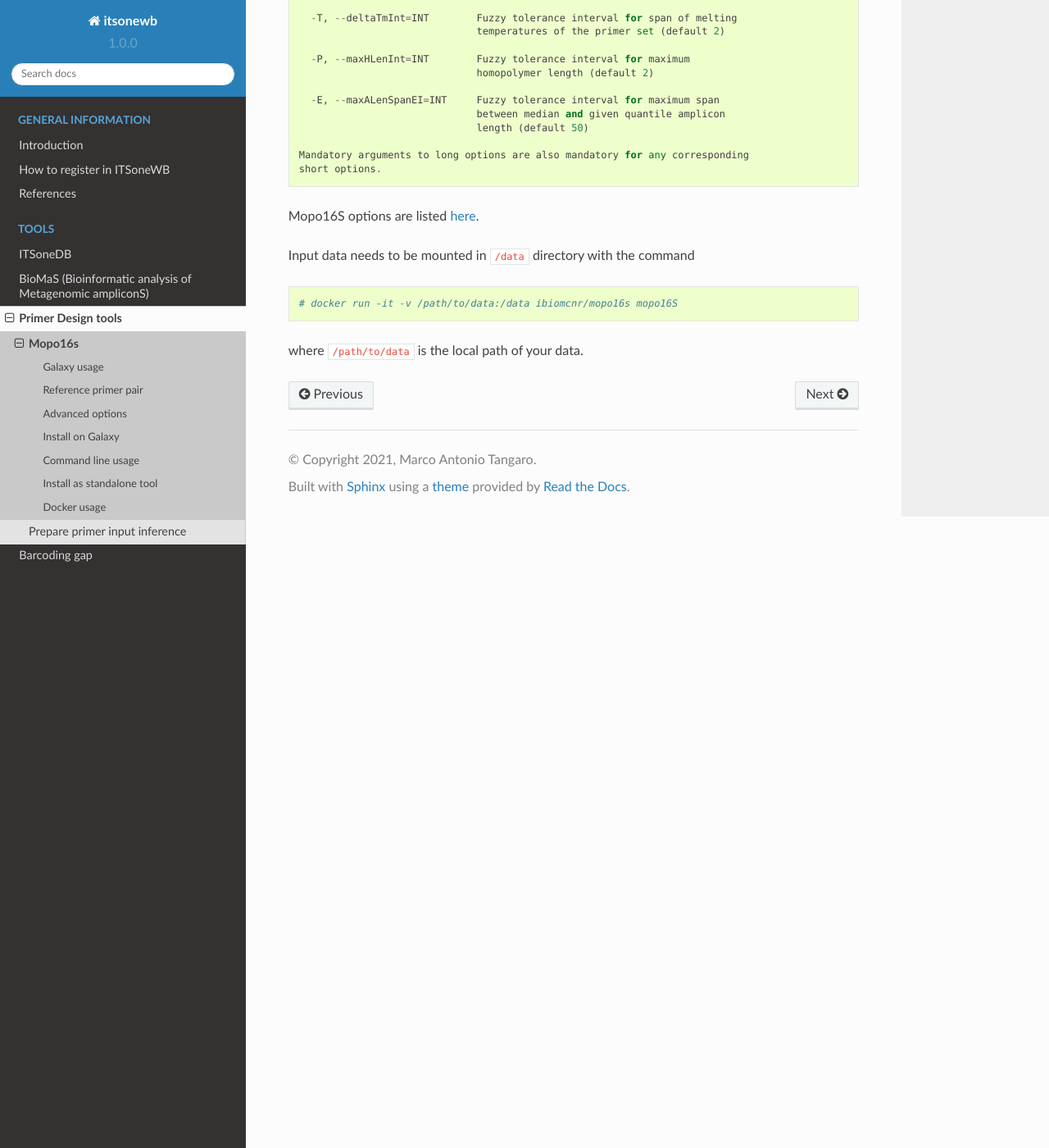
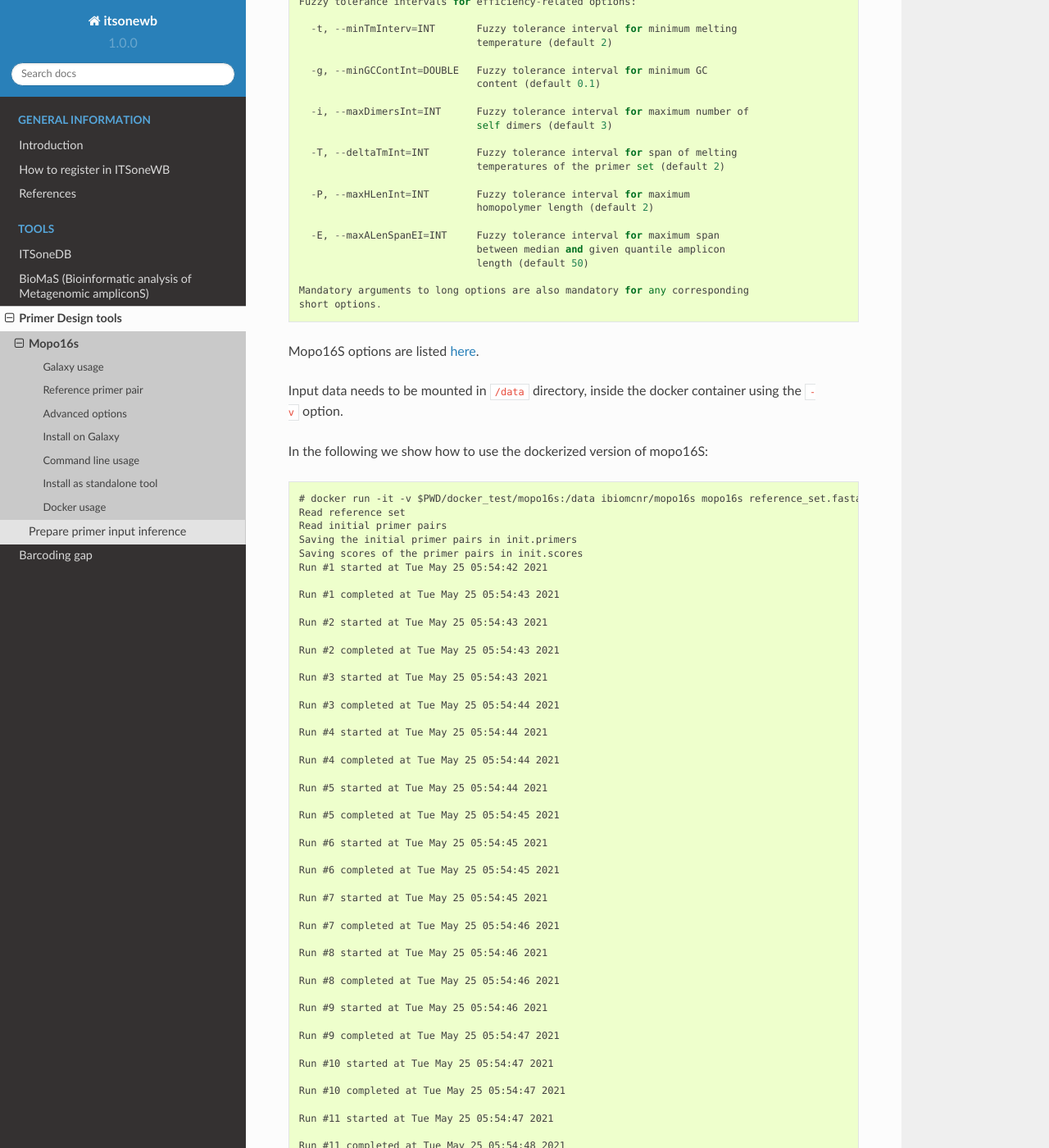
Before and after one commit to ibiom-cnr/itsonewb, a Sphinx documentation site: the page built from docs/source/primer_design/mopo16s.rst, in a window 1280 px wide and 1400 px high, scrolled down 5994 px. Shown: the whole window at 82% size. Built offline with Sphinx 7.4.7 and the Read the Docs theme 2.0.0, drawn with Linux system fonts in a browser that asks for light colours; pages that are not in the unit, such as notebooks, are missing from menus; some of the changed text lies outside the part shown.

Commit message:
update mopo

```diff
--- a/docs/source/primer_design/mopo16s.rst
+++ b/docs/source/primer_design/mopo16s.rst
@@ -94,6 +94,12 @@ Command line usage
 
 Please refer to Mopo16S official documentation `here <https://www.dei.unipd.it/~baruzzog/mopo16S.html#Usag)>`_, to run Mopo16S as command line tool.
 
+In the follwing you can find an example on how to run Mopo16S. In particular the ``reference_set.fasta`` is the output of the Prepare input reference file tools, while the ``mopo16s_initial_primer_pairs_file.fa`` can be downloaded `here <http://cloud.recas.ba.infn.it:8080/v1/AUTH_2e1bc341b93f480e9b936112962613d8/ITSoneWB/mopo16s_initial_primer_pairs_file.tar.gz>`_.
+
+::
+
+  mopo16s reference_set.fasta mopo16s_initial_primer_pairs_file.fa
+
 Install as standalone tool
 --------------------------
 
@@ -137,7 +143,7 @@ Mopo16S executable are in ``/opt/mopo16s/release``. This path has been added to
 
 ::
 
-  # docker run -it ibiomcnr/mopo16s mopo16S
+  # docker run -it ibiomcnr/mopo16s mopo16s
 
   No reference set file name provided
   Copyright (c) 2015 Francesco Sambo and Giacomo Baruzzo, Dept. of Information Engineering,
@@ -244,11 +250,102 @@ Mopo16S executable are in ``/opt/mopo16s/release``. This path has been added to
 
 Mopo16S options are listed `here <https://www.dei.unipd.it/~baruzzog/mopo16S.html#Usag)>`_.
 
+Input data needs to be mounted in ``/data`` directory, inside the docker container using the ``-v`` option.
 
-Input data needs to be mounted in ``/data`` directory with the command
+In the following we show how to use the dockerized version of mopo16S:
 
 ::
 
-  # docker run -it -v /path/to/data:/data ibiomcnr/mopo16s mopo16S
+  # docker run -it -v $PWD/docker_test/mopo16s:/data ibiomcnr/mopo16s mopo16s reference_set.fasta mopo16s_initial_primer_pairs_file.fa
+  Read reference set
+  Read initial primer pairs
+  Saving the initial primer pairs in init.primers
+  Saving scores of the primer pairs in init.scores
+  Run #1 started at Tue May 25 05:54:42 2021
 
-where ``/path/to/data`` is the local path of your data.
+  Run #1 completed at Tue May 25 05:54:43 2021
+
+  Run #2 started at Tue May 25 05:54:43 2021
+
+  Run #2 completed at Tue May 25 05:54:43 2021
+
+  Run #3 started at Tue May 25 05:54:43 2021
+
+  Run #3 completed at Tue May 25 05:54:44 2021
+
+  Run #4 started at Tue May 25 05:54:44 2021
+
+  Run #4 completed at Tue May 25 05:54:44 2021
+
+  Run #5 started at Tue May 25 05:54:44 2021
+
+  Run #5 completed at Tue May 25 05:54:45 2021
+
+  Run #6 started at Tue May 25 05:54:45 2021
+
+  Run #6 completed at Tue May 25 05:54:45 2021
+
+  Run #7 started at Tue May 25 05:54:45 2021
+
+  Run #7 completed at Tue May 25 05:54:46 2021
+
+  Run #8 started at Tue May 25 05:54:46 2021
+
+  Run #8 completed at Tue May 25 05:54:46 2021
+
+  Run #9 started at Tue May 25 05:54:46 2021
+
+  Run #9 completed at Tue May 25 05:54:47 2021
+
+  Run #10 started at Tue May 25 05:54:47 2021
+
+  Run #10 completed at Tue May 25 05:54:47 2021
+
+  Run #11 started at Tue May 25 05:54:47 2021
+
+  Run #11 completed at Tue May 25 05:54:48 2021
+
+  Run #12 started at Tue May 25 05:54:48 2021
+
+  Run #12 completed at Tue May 25 05:54:49 2021
+
+  Run #13 started at Tue May 25 05:54:49 2021
+
+  Run #13 completed at Tue May 25 05:54:49 2021
+
+  Run #14 started at Tue May 25 05:54:49 2021
+
+  Run #14 completed at Tue May 25 05:54:50 2021
+
+  Run #15 started at Tue May 25 05:54:50 2021
+
+  Run #15 completed at Tue May 25 05:54:50 2021
+
+  Run #16 started at Tue May 25 05:54:50 2021
+
+  Run #16 completed at Tue May 25 05:54:51 2021
+
+  Run #17 started at Tue May 25 05:54:51 2021
+
+  Run #17 completed at Tue May 25 05:54:51 2021
+
+  Run #18 started at Tue May 25 05:54:51 2021
+
+  Run #18 completed at Tue May 25 05:54:52 2021
+
+  Run #19 started at Tue May 25 05:54:52 2021
+
+  Run #19 completed at Tue May 25 05:54:52 2021
+
+  Run #20 started at Tue May 25 05:54:52 2021
+
+  Run #20 completed at Tue May 25 05:54:53 2021
+
+  Saving primer pairs from the final Pareto Front in out.primers
+  Saving scores of the primer pairs in out.scores
+
+  where ``/path/to/data`` is the local path of your data.
+
+The first input, ``reference_set.fasta`` is the output of the **Prepare input reference file** tool, while the `` mopo16s_initial_primer_pairs_file.fa`` is the reference prime paire described in the previous sections.
+
+Both the inputs have to be moved in the local ``/path/to/the/data`` directory.
```
